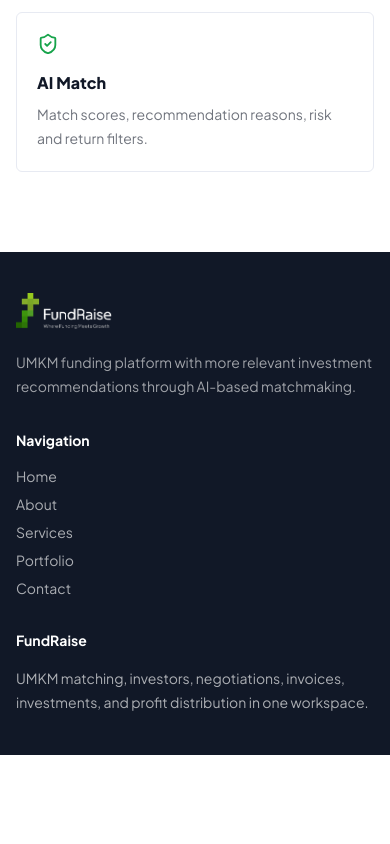
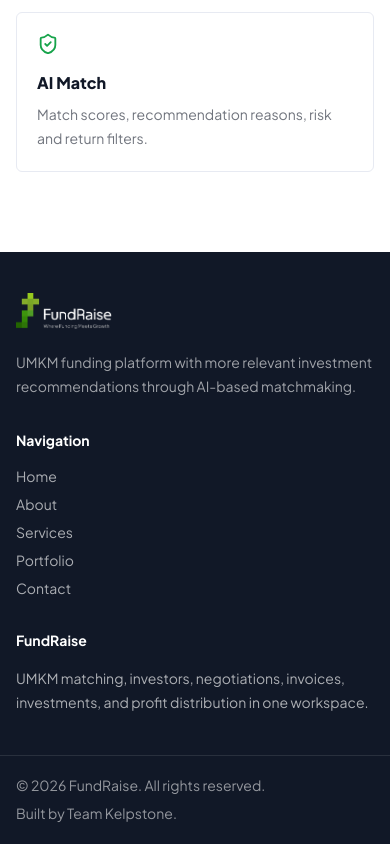
Before and after one commit to kelpstones/fund-fe, a React (Vite) app: page / in a window 390 px wide. Shown: the part 3116-3960 px from the top of the page. Before the commit the page ends 3871 px from the top, so only its background shows below. Built offline with nearby package versions, Linux system fonts and the light colour scheme; no server answers.

Commit message:
feat: add footer copyright

```diff
--- a/src/components/PublicLayout.tsx
+++ b/src/components/PublicLayout.tsx
@@ -18,6 +18,7 @@
   const { isAuthenticated, user } = useAuth();
   const { t } = useLanguage();
   const [isMobileMenuOpen, setIsMobileMenuOpen] = useState(false);
+  const currentYear = new Date().getFullYear();
   const dashboardPath =
     user?.role === "investor"
       ? "/dashboard/investor"
@@ -162,6 +163,12 @@
             </p>
           </div>
         </div>
+        <div className="border-t border-white/10">
+          <div className="mx-auto flex max-w-7xl flex-col gap-2 px-4 py-5 text-sm text-white/55 sm:px-6 md:flex-row md:items-center md:justify-between lg:px-8">
+            <p>{t("footerCopyright", { year: currentYear })}</p>
+            <p>{t("footerBuiltBy")}</p>
+          </div>
+        </div>
       </footer>
     </div>
   );
--- a/src/lib/i18n/LanguageProvider.tsx
+++ b/src/lib/i18n/LanguageProvider.tsx
@@ -178,6 +178,8 @@
   metricTarget: "Target",
   footerBody: "Platform pendanaan UMKM dengan rekomendasi investasi yang lebih relevan melalui AI-based matchmaking.",
   footerWorkspaceBody: "Matching UMKM, investor, negosiasi, invoice, investasi, dan distribusi profit dalam satu workspace.",
+  footerCopyright: "© {year} FundRaise. Seluruh hak cipta dilindungi.",
+  footerBuiltBy: "Dibangun oleh Tim Kelpstone.",
   openMenu: "Buka menu",
   closeMenu: "Tutup menu",
   subject: "Subjek",
@@ -266,6 +268,8 @@
   metricTarget: "Target",
   footerBody: "UMKM funding platform with more relevant investment recommendations through AI-based matchmaking.",
   footerWorkspaceBody: "UMKM matching, investors, negotiations, invoices, investments, and profit distribution in one workspace.",
+  footerCopyright: "© {year} FundRaise. All rights reserved.",
+  footerBuiltBy: "Built by Team Kelpstone.",
   openMenu: "Open menu",
   closeMenu: "Close menu",
   subject: "Subject",
```
